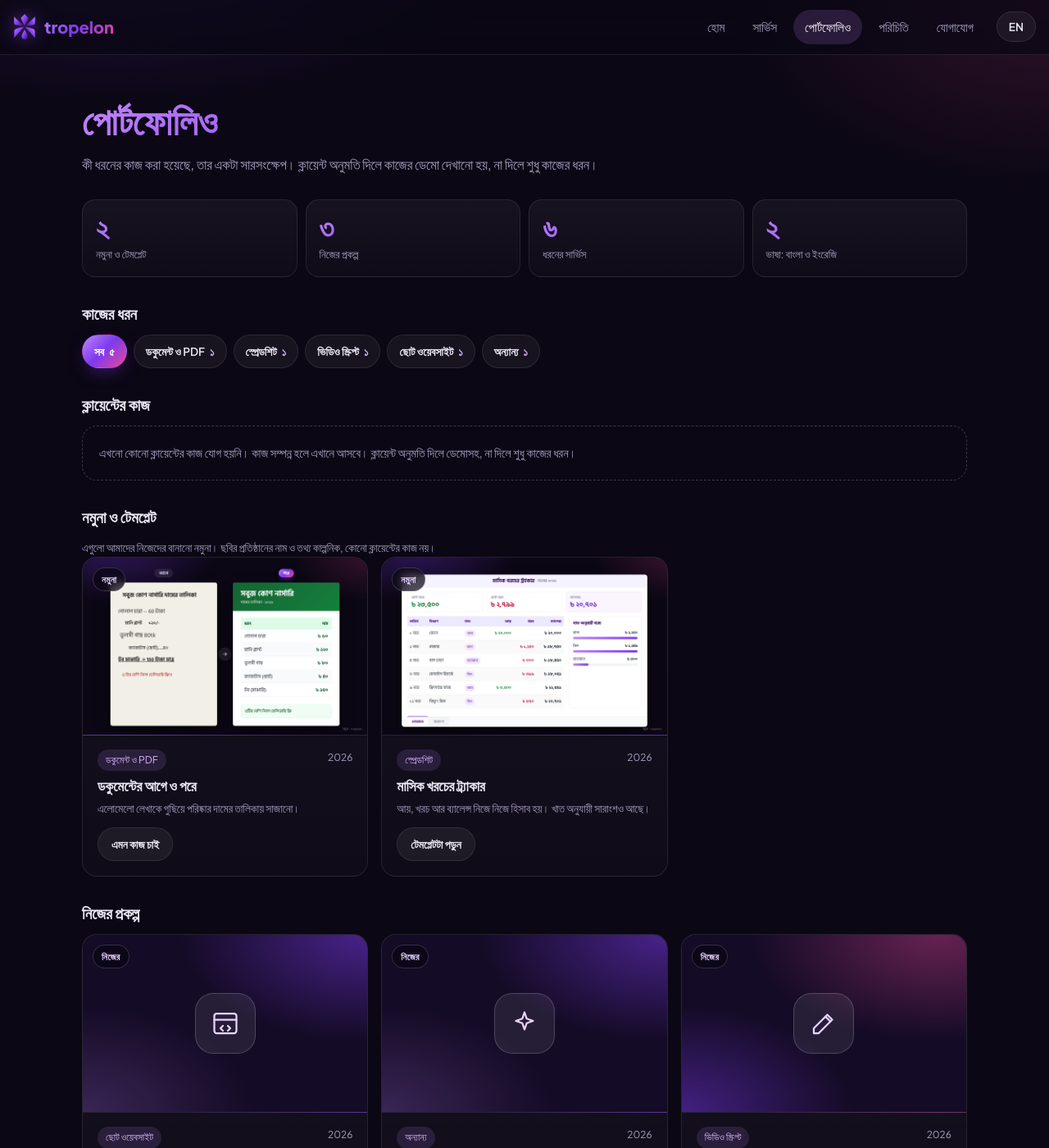
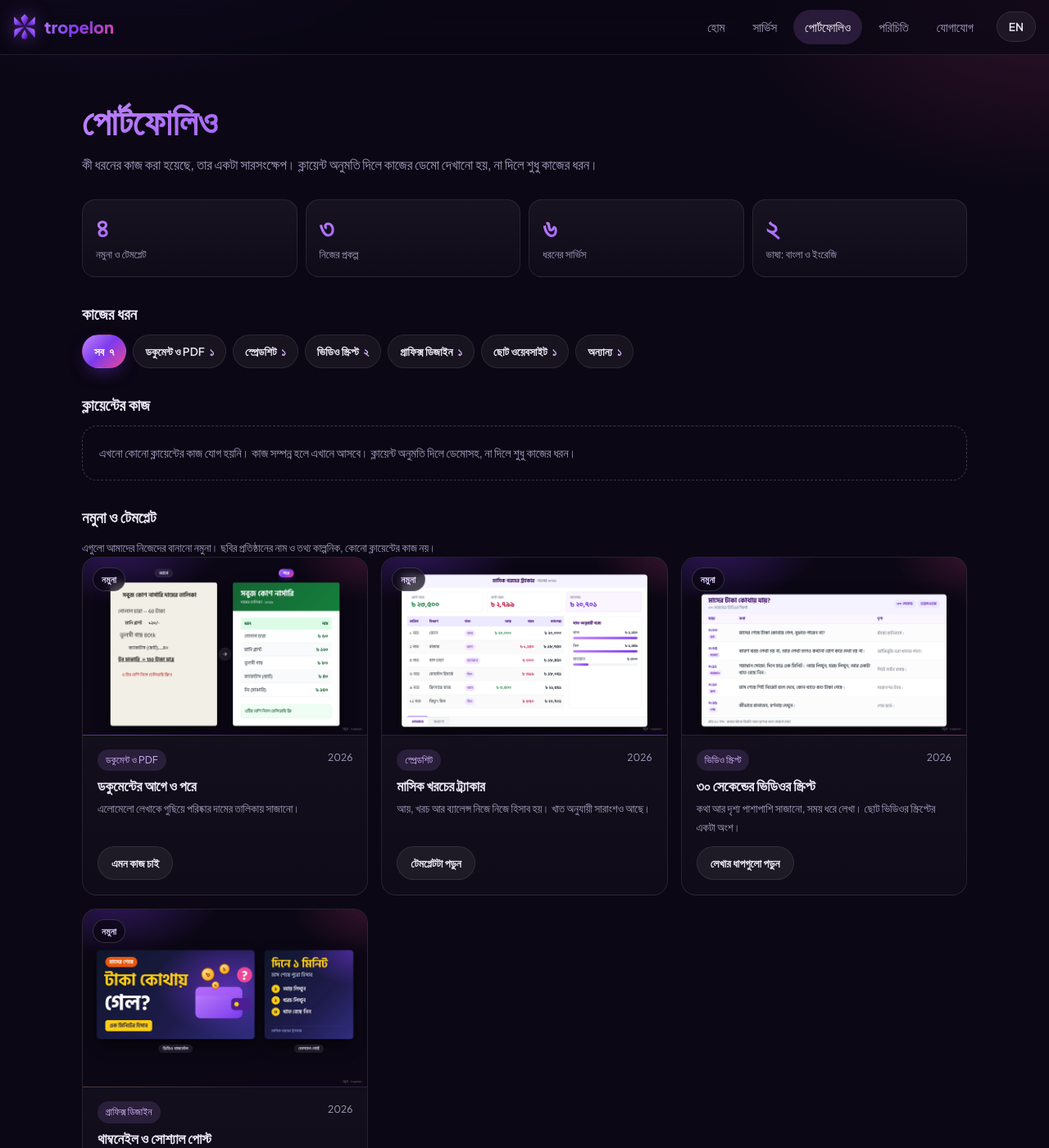
Before and after one commit to tropelon/Ponzile, a Jekyll site: the page built from portfolio.html, in a window 1280 px wide and 1400 px high. Shown: the whole window at 82% size. Built offline with Jekyll 4.4.1, drawn with Linux system fonts in a browser that asks for light colours; some of the changed text lies outside the part shown.

Commit message:
Update portfolio.yml

```diff
--- a/_data/portfolio.yml
+++ b/_data/portfolio.yml
@@ -88,3 +88,29 @@ works:
     link_bn: টেমপ্লেটটা পড়ুন
     link_en: Read about the template
     image: /assets/uploads/images/sample-expense-tracker.png
+
+  - kind: sample
+    service: script
+    year: 2026
+    public: true
+    title_bn: ৩০ সেকেন্ডের ভিডিওর স্ক্রিপ্ট
+    title_en: A 30-second video script
+    summary_bn: কথা আর দৃশ্য পাশাপাশি সাজানো, সময় ধরে লেখা। ছোট ভিডিওর স্ক্রিপ্টের একটা অংশ।
+    summary_en: Words and visuals side by side, written to the clock. An excerpt from a short-video script.
+    link: /posts/short-video-script-guide/
+    link_bn: লেখার ধাপগুলো পড়ুন
+    link_en: Read the writing steps
+    image: /assets/uploads/images/sample-script-30s.png
+
+  - kind: sample
+    service: design
+    year: 2026
+    public: true
+    title_bn: থাম্বনেইল ও সোশ্যাল পোস্ট
+    title_en: Thumbnail and social post
+    summary_bn: একই রঙ আর লেখার ধাঁচে ভিডিওর থাম্বনেইল এবং পোস্টের ছবি।
+    summary_en: A video thumbnail and a post image in the same colours and lettering.
+    link: "/contact/?service=design"
+    link_bn: এমন কাজ চাই
+    link_en: Request similar work
+    image: /assets/uploads/images/sample-thumbnail-social.jpg
```
